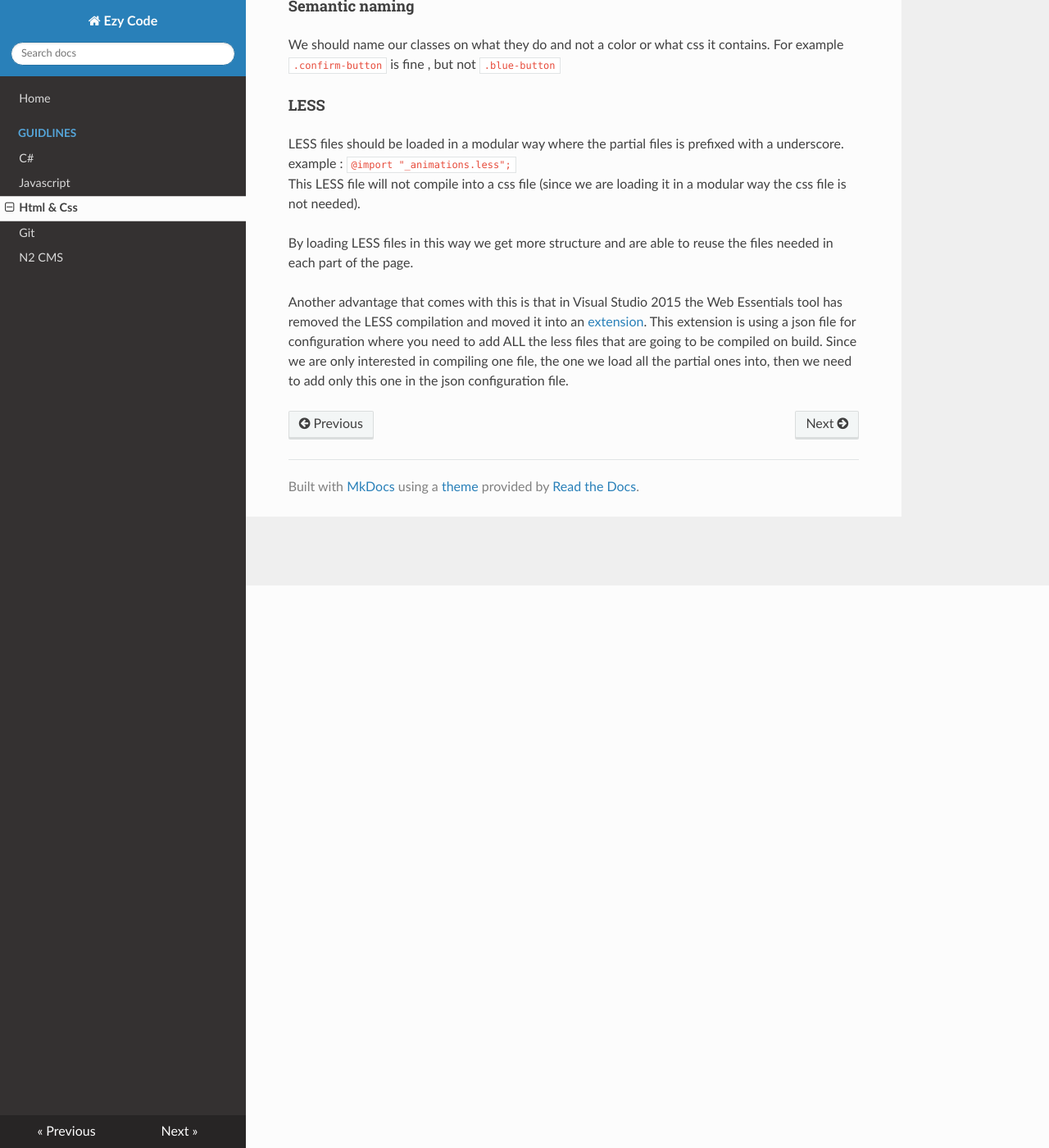
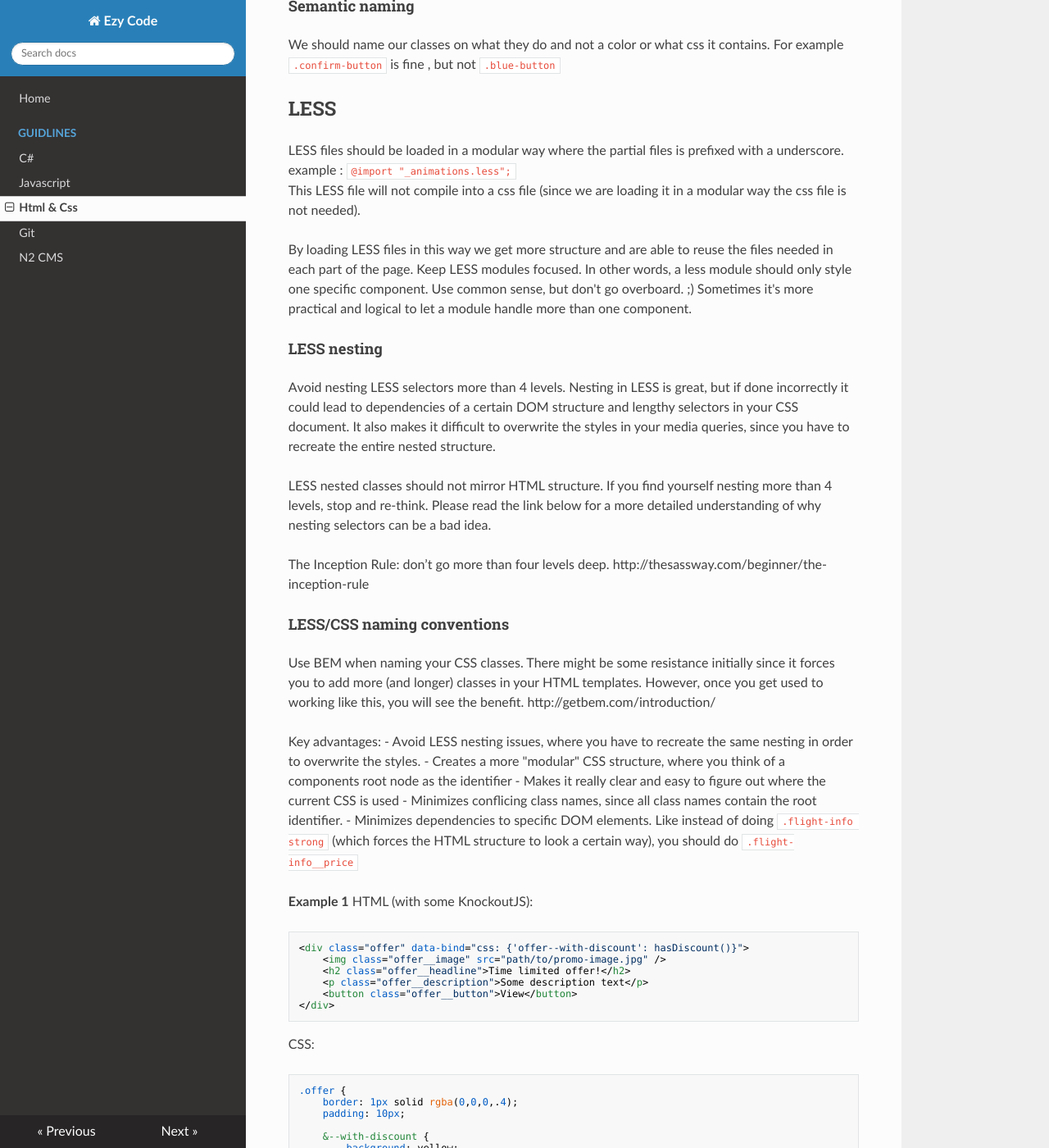
Before and after one commit to EzyWebwerkstaden/Docs, an MkDocs documentation site: the page built from docs/guidlines/html-css.md, in a window 1280 px wide and 1400 px high, scrolled down 686 px. Shown: the whole window at 82% size. Built offline with MkDocs 1.6.1, drawn with Linux system fonts in a browser that asks for light colours; nearby versions of some CDN libraries; old or Windows-style settings are respelled for this version of MkDocs; some of the changed text lies outside the part shown.

Commit message:
Improve section about LESS and add info about BEM

````diff
--- a/docs/guidlines/html-css.md
+++ b/docs/guidlines/html-css.md
@@ -25,13 +25,126 @@ for example:
 We should name our classes on what they do and not a color or what css it contains. For example
  `.confirm-button` is fine , but not `.blue-button`
 
-#### LESS
+## LESS
 LESS files should be loaded in a modular way where the partial files is prefixed with a underscore.
 example :
 `@import "_animations.less";`
 This LESS file will not compile into a css file (since we are loading it in a modular way the css file is not needed).
 
 By loading LESS files in this way we get more structure and are able to reuse the files needed in each part of the page.
+Keep LESS modules focused. In other words, a less module should only style one specific component. Use common sense, but don't go overboard. ;) Sometimes it's more practical and logical to let a module handle more than one component.
+
+#### LESS nesting
+Avoid nesting LESS selectors more than 4 levels. Nesting in LESS is great, but if done incorrectly it could lead to dependencies of a certain DOM structure and lengthy selectors in your CSS document. It also makes it difficult to overwrite the styles in your media queries, since you have to recreate the entire nested structure.
+
+LESS nested classes should not mirror HTML structure. If you find yourself nesting more than 4 levels, stop and re-think. Please read the link below for a more detailed understanding of why nesting selectors can be a bad idea.
+
+The Inception Rule: don’t go more than four levels deep.
+http://thesassway.com/beginner/the-inception-rule
 
 
-Another advantage that comes with this is that in Visual Studio 2015 the Web Essentials tool has removed the LESS compilation and moved it into an [extension](https://visualstudiogallery.msdn.microsoft.com/3b329021-cd7a-4a01-86fc-714c2d05bb6c). This extension is using a json file for configuration where you need to add ALL the less files that are going to be compiled on build. Since we are only interested in compiling one file, the one we load all the partial ones into, then we need to add only this one in the json configuration file.
+#### LESS/CSS naming conventions
+Use BEM when naming your CSS classes. There might be some resistance initially since it forces you to add more (and longer) classes in your HTML templates. However, once you get used to working like this, you will see the benefit.
+http://getbem.com/introduction/
+
+Key advantages:
+- Avoid LESS nesting issues, where you have to recreate the same nesting in order to overwrite the styles.
+- Creates a more "modular" CSS structure, where you think of a components root node as the identifier
+- Makes it really clear and easy to figure out where the current CSS is used
+- Minimizes conflicing class names, since all class names contain the root identifier.
+- Minimizes dependencies to specific DOM elements. Like instead of doing `.flight-info strong` (which forces the HTML structure to look a certain way), you should do `.flight-info__price`
+
+**Example 1**
+HTML (with some KnockoutJS):
+```html
+<div class="offer" data-bind="css: {'offer--with-discount': hasDiscount()}">
+    <img class="offer__image" src="path/to/promo-image.jpg" />
+    <h2 class="offer__headline">Time limited offer!</h2>
+    <p class="offer__description">Some description text</p>
+    <button class="offer__button">View</button>
+</div>
+```
+CSS:
+```less
+.offer {
+    border: 1px solid rgba(0,0,0,.4);
+    padding: 10px;
+
+    &--with-discount {
+        background: yellow;
+        border: 1px solid red;
+
+        .offer__button {
+            background-color: red;
+        }
+    }
+
+    &__image {
+        width: 100%;
+    }
+
+    &__headline {
+        text-transform: uppercase;
+    }
+
+    &__description {
+        font-weight: bold;
+    }
+
+    &__button {
+        background-color: green;
+    }
+}
+```
+
+And remember the "no more than 4 levels" nesting rule. When using BEM, you should keep nesting to a minimum.
+Use descriptive class names/selectors. It's better to have a long-ish selector, than to wonder wtf it's doing.
+
+
+#### Mobile first
+Always start "designing" for mobile first, and then scale up. This will mean that the browser will skip applying styles that are not relevant for the current viewport size.
+If you go the other way round (desktop first), the browser will first apply all desktop styles, and then the tablet and mobile styles. This is bad for performance.
+It's a good idea to specify LESS variables for different viewport sizes, since it makes understanding the intent of the code easier.
+
+**Example 2**
+HTML:
+```html
+<div class="contact-banner">
+    <img class="contact-banner__icon" src="call-us-icon.png" />
+    <strong>Call us: 0893 34434</strong>
+</div>
+```
+
+LESS:
+```less
+.contact-banner {
+    // styles for mobile
+    &__icon {
+        display: none;
+    }
+
+    // styles for tablet (and above)
+    @media @viewport-tablet-and-larger {    // using less variable
+        float: right;
+        max-width: 200px;
+
+        &__icon {
+            display: inline-block;
+            width: 30px;
+        }
+    }
+
+    // specific for desktop
+    @media @viewport-desktop {
+        max-width: 250px;
+
+        &__icon {
+            width: 50px;
+        }
+    }
+}
+```
+
+
+#### LESS Selector order
+To increase readability and navigation of your code, you might want to consider ordering your CSS classes/selectors in the same way they appear on screen. Might not always be applicable due to different layouts in different viewport sizes. But normally it's good practice to use mobile first order as a basic template. Example 1 uses this approach.
````
